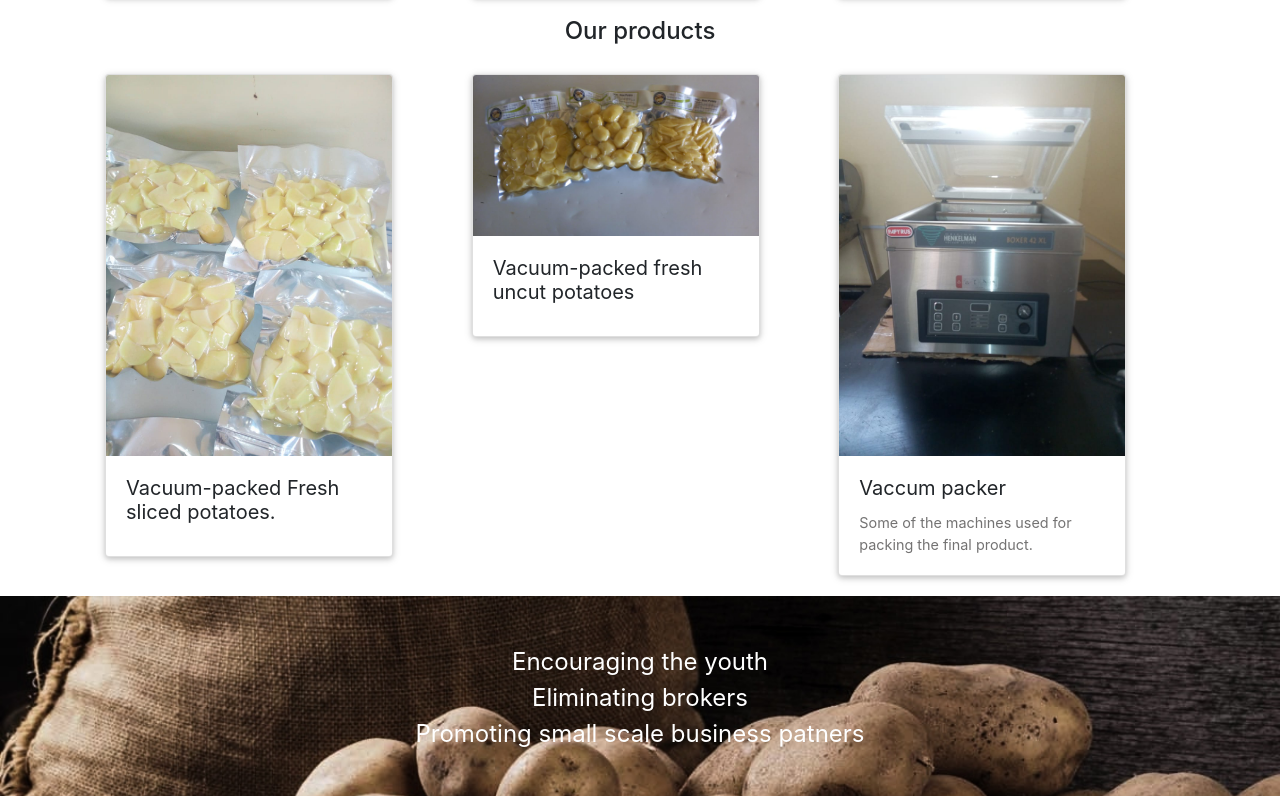
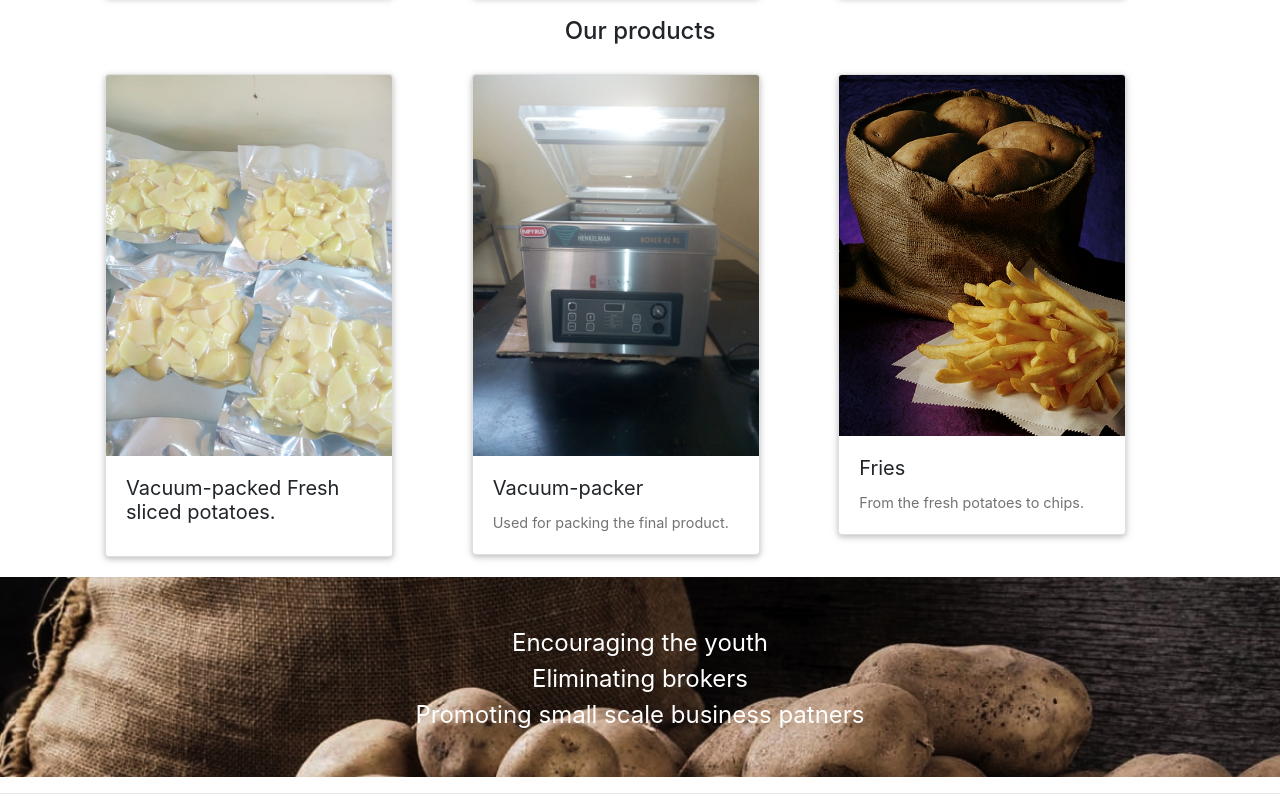
Before and after one commit to MungaiKeren/Potato-chapChap, a plain HTML site: page index.html in a window 1280 px wide. Shown: the part 1075-1871 px from the top of the page. Drawn offline with nearby package versions, Linux system fonts and the light colour scheme; a web font is replaced by a local one.

Commit message:
This commit will change images on the landing page

```diff
--- a/index.html
+++ b/index.html
@@ -88,12 +88,12 @@ include very small and undetailed descriptions -->
     <!--/First slide-->
     <!--Second slide-->
     <div class="carousel-item">
-        <img src="../Potato-chapChap/images/potato 1.jpg" width="100%" height="600px" alt="Second slide">
+        <img src="../Potato-chapChap/images/potatoes with sticker image.jpg" width="100%" height="600px" alt="Second slide">
     </div>
     <!--/Second slide-->
     <!--Third slide-->
     <div class="carousel-item">
-        <img src="../Potato-chapChap/images/potato 3.jpg" width="100%" height="600px" alt="Third slide">
+        <img src="../Potato-chapChap/images/2 (1).jpg" width="100%" height="600px" alt="Third slide">
     </div>
     <!--/Third slide-->
 </div>
@@ -159,19 +159,19 @@ include very small and undetailed descriptions -->
             </div>
             <div class="col-md-4">
                     <div class="card" style="width: 18rem;">
-                            <img src="../Potato-chapChap/images/potatoes with sticker image.jpg" class="card-img-top" alt="...">
+                            <img src="../Potato-chapChap/images/vacuum packer.jpg" class="card-img-top" alt="...">
                             <div class="card-body">
-                              <h5 class="card-title">Vacuum-packed fresh uncut potatoes</h5>
-                              <p class="card-text"></p>
+                              <h5 class="card-title">Vacuum-packer</h5>
+                              <p class="card-text">Used for packing the final product.</p>
                             </div>
                           </div>
             </div>
             <div class="col-md-4">
                     <div class="card" style="width: 18rem;">
-                            <img src="../Potato-chapChap/images/vacuum packer.jpg" class="card-img-top" alt="...">
+                            <img src="../Potato-chapChap/images/chipy waru (1).jpg" class="card-img-top" alt="...">
                             <div class="card-body">
-                              <h5 class="card-title">Vaccum packer</h5>
-                              <p class="card-text">Some of the machines used for packing the final product.</p>
+                              <h5 class="card-title">Fries</h5>
+                              <p class="card-text">From the fresh potatoes to chips.</p>
 
                             </div>
                           </div>
```
Also changed, not shown: images/2 (1).jpg (added), images/chipy waru (1).jpg (added), images/chipy.jpg (added).
